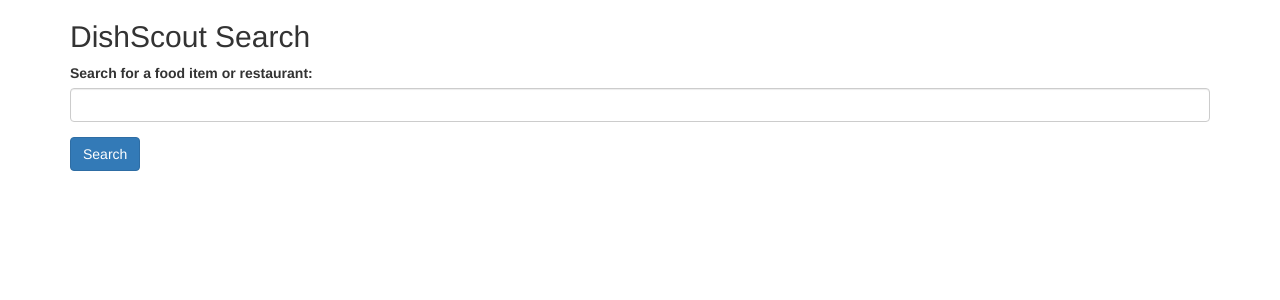
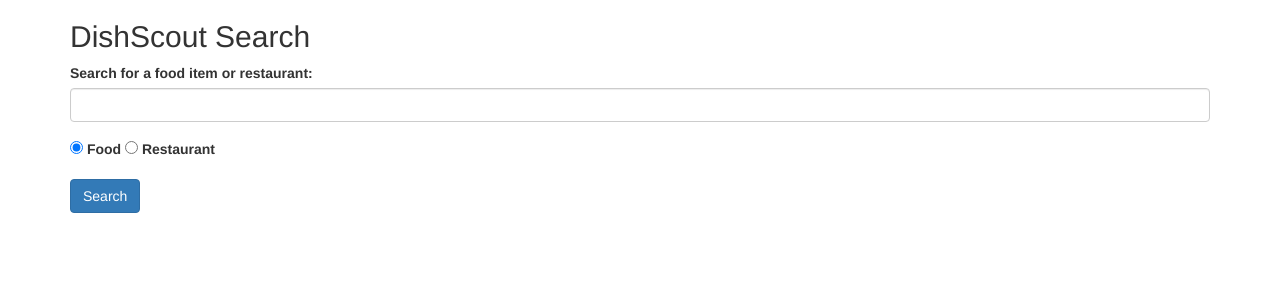
Before and after one commit to hibaa8/DishScout, a Flask app: page / in a window 1280 px wide. Shown: the top 300 px of the page. Run offline with Flask 3, Linux system fonts and the light colour scheme; parts of the project's set-up code (start-up, migrations or seed data) failed here and were passed over; some libraries are stand-ins or nearby versions.

Commit message:
add restaurant search functionality and update search

```diff
--- a/server.py
+++ b/server.py
@@ -73,33 +73,51 @@ def index():
 
 @app.route('/search', methods=['POST'])
 def search():
-    food_name = request.form["query"]
-    get_food_item_query = f"""
-    WITH selected_food_item AS (
-    SELECT food_item_id
-    FROM rating
-    WHERE food_item_id IN (
-        SELECT food_item_id
-        FROM food_item
-        WHERE name ILIKE '%{food_name}%'
-    )
-    GROUP BY food_item_id
-    ORDER BY SUM(taste_rating + presentation_rating + price_rating + value_rating) DESC
-    LIMIT 1
-    )
-    SELECT food_item.food_item_id, food_item.name, rest.restaurant_id, rest.name, rest.location FROM restaurant rest
-    JOIN food_item ON rest.restaurant_id = food_item.restaurant_id
-    WHERE food_item.food_item_id = (SELECT food_item_id FROM selected_food_item);
-    """
+    query = request.form["query"]
+    search_type = request.form["search_type"]
 
-    # get_food_item_query = "select * from food_item;"
-    cursor = g.conn.execute(text(get_food_item_query))
-    options = [row for row in cursor]
-    cursor.close()
+    restaurants, food_items = {}, {}
 
-    context = dict(data = options)
-    print(context)
-    return render_template("search_results.html", query=food_name, results=context)
+    if search_type == "food":
+        get_food_item_query = """
+        WITH matched_food AS (
+            SELECT fi.food_item_id, fi.name AS food_name, fi.restaurant_id
+            FROM food_item fi
+            WHERE fi.name ILIKE :pattern
+        ),
+        avg_ratings AS (
+            SELECT r.food_item_id,
+                   (AVG(r.taste_rating) + AVG(r.presentation_rating) + AVG(r.price_rating) + AVG(r.value_rating)) / 4 AS avg_rating
+            FROM rating r
+            GROUP BY r.food_item_id
+        )
+        SELECT mf.food_item_id, mf.food_name, r.restaurant_id, r.name AS restaurant_name, r.location, ar.avg_rating
+        FROM matched_food mf
+        JOIN avg_ratings ar ON mf.food_item_id = ar.food_item_id
+        JOIN restaurant r ON mf.restaurant_id = r.restaurant_id
+        ORDER BY ar.avg_rating DESC
+        LIMIT 5;
+        """
+
+        cursor = g.conn.execute(text(get_food_item_query), {"pattern": f"%{query}%"}).fetchall()
+        food_items['food_items'] = cursor
+
+        return render_template("search_results.html", query=query, results=food_items, search_type=search_type)
+
+    else:
+        get_restaurant_info_query = """
+        SELECT restaurant_id, name, location, rating
+        FROM restaurant
+        WHERE name ILIKE :pattern
+        ORDER BY rating DESC
+        LIMIT 5;
+        """
+
+        cursor = g.conn.execute(text(get_restaurant_info_query), {"pattern": f"%{query}%"}).fetchall()
+        restaurants['restaurants'] = cursor
+
+        return render_template("search_results.html", query=query, results=restaurants, search_type=search_type)
+
 
 
 @app.route('/food_item/<int:food_item_id>')
--- a/templates/index.html
+++ b/templates/index.html
@@ -11,10 +11,10 @@
       <label for="query">Search for a food item or restaurant:</label>
       <input type="text" class="form-control" name="query" id="query" required>
     </div>
-    <!-- <div class="form-group">
+    <div class="form-group">
       <label><input type="radio" name="search_type" value="food" checked> Food</label>
       <label><input type="radio" name="search_type" value="restaurant"> Restaurant</label>
-    </div> -->
+    </div>
     <button type="submit" class="btn btn-primary">Search</button>
   </form>
 </body>
```
Also changed, not shown: templates/search_results.html (+23 -3 lines), templates/login.html (added).
